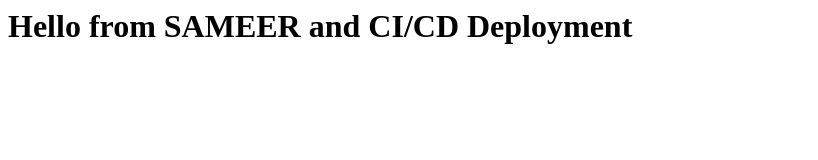
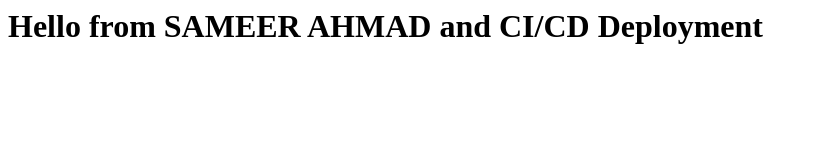
Before and after one commit to sameerr68/my-aws-app, a plain HTML site: page index.html in a window 1280 px wide. Shown: the whole page, without its empty margins (0-818 px from the left). Drawn offline with Linux system fonts and the light colour scheme.

Commit message:
Update index.html

```diff
--- a/index.html
+++ b/index.html
@@ -1 +1 @@
-<h1>Hello from SAMEER and CI/CD Deployment</h1>
+<h1>Hello from SAMEER AHMAD and CI/CD Deployment</h1>
```
